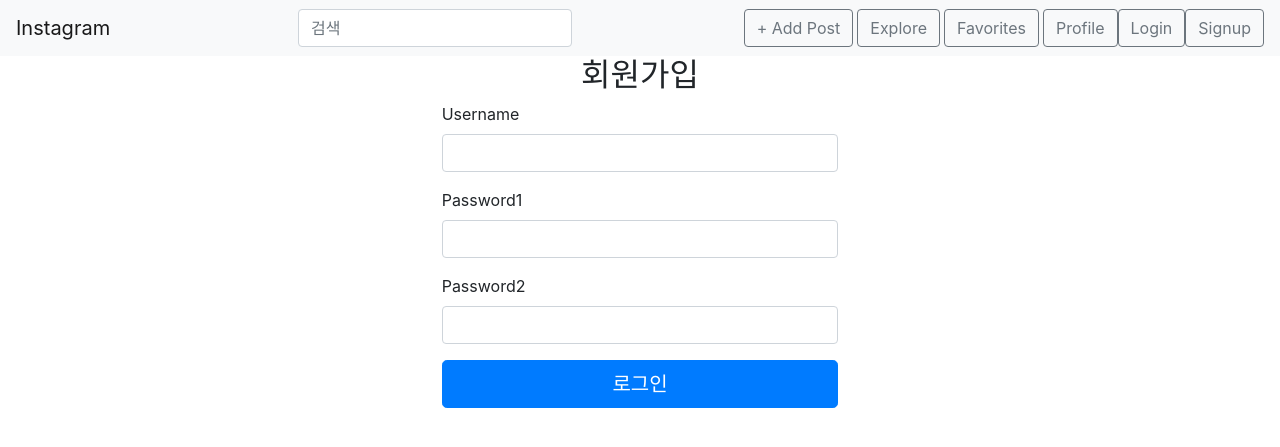
After one commit to hanyonghee9264/Instagram, a Django app: page /members/signup/ in a window 1280 px wide. The commit adds this page. Shown: the top 447 px of the page. Run offline with Django 3.2, Linux system fonts and the light colour scheme; some libraries are stand-ins or nearby versions.

Commit message:
username, password1, password2가 유효할 경우의 회원가입 구현

```diff
--- a/app/members/forms.py
+++ b/app/members/forms.py
@@ -20,3 +20,27 @@ class LoginForm(forms.Form):
             }
         )
     )
+
+
+class SignupForm(forms.Form):
+    username = forms.CharField(
+        widget=forms.TextInput(
+            attrs={
+                'class': 'form-control',
+            }
+        )
+    )
+    password1 = forms.CharField(
+        widget=forms.PasswordInput(
+            attrs={
+                'class': 'form-control',
+            }
+        )
+    )
+    password2 = forms.CharField(
+        widget=forms.PasswordInput(
+            attrs={
+                'class': 'form-control',
+            }
+        )
+    )
--- a/app/members/urls.py
+++ b/app/members/urls.py
@@ -6,4 +6,5 @@ app_name = 'members'
 urlpatterns = [
     path('login/', views.login_view, name='login'),
     path('logout/', views.logout_view, name='logout'),
+    path('signup/', views.signup_view, name='signup'),
 ]
--- a/app/members/views.py
+++ b/app/members/views.py
@@ -1,7 +1,9 @@
 from django.contrib.auth import authenticate, login, logout
+from django.contrib.auth.models import User
+from django.http import HttpResponse
 from django.shortcuts import render, redirect
 
-from .forms import LoginForm
+from .forms import LoginForm, SignupForm
 
 
 def login_view(request):
@@ -57,3 +59,47 @@ def logout_view(request):
     if request.method == 'POST':
         logout(request)
         return redirect('posts:post-list')
+
+
+def signup_view(request):
+    # URL: /members/signup/
+    # Template: members/signup.html
+    # Form:
+    #  SignupForm
+    #   username, password1, password2를 받음
+    # 나머지 요소들은 login.html의 요소를 최대한 재활용
+
+    # Get요청시 해당 템플릿 보여주도록 처리
+    #  base.html에 있는 'Signup'버튼이 이 쪽으로 이동할 수 있도록 url 링크걸기
+    if request.method == 'POST':
+        # 1. request.POST에 전달된 username, password1, password2를
+        #    각각 해당 이름의 변수에 할당
+        # 2-x에서는 HttpResponse에 문자열로 에러를 리턴해주기
+        #  2-1. username에 해당하는 User가 이미 있다면
+        #       사용자명 ({username})은 이미 사용중입니다.
+        #  2-2. password1과 password2가 일치하지 않는다면
+        #       비밀번호와 비밀번호 확인란의 값이 일치하지 않습니다.
+        # 3. 위의 두 경우가 아니라면
+        #    새 User를 생성, 해당 User로 로그인 시켜준 후 'posts:post-list'로 redirect처리
+        username = request.POST['username']
+        password1 = request.POST['password1']
+        password2 = request.POST['password2']
+
+        if User.objects.filter(username=username).exists():
+            return HttpResponse(f'사용자명({username})은 이미 사용중입니다.')
+        if password1 != password2:
+            return HttpResponse('비밀번호와 비밀번호 확인란의 값이 일치하지 않습니다.')
+
+        # create_user메서드는 create와 달리 자동으로 password해싱을 해줌
+        user = User.objects.create_user(
+            username=username,
+            password=password1,
+        )
+        login(request, user)
+        return redirect('posts:post-list')
+    else:
+        form = SignupForm()
+        context = {
+            'form': form,
+        }
+        return render(request, 'members/signup.html', context)
--- a/app/templates/base.html
+++ b/app/templates/base.html
@@ -52,10 +52,10 @@
             </li>
             {% else %}
             <li class="nav-item">
-                <a href="#" class="btn btn-outline-secondary">Login</a>
+                <a href="{% url 'members:login' %}" class="btn btn-outline-secondary">Login</a>
             </li>
             <li class="nav-item">
-                <a href="#" class="btn btn-outline-secondary">Signup</a>
+                <a href="{% url 'members:signup' %}" class="btn btn-outline-secondary">Signup</a>
             </li>
             {% endif %}
         </ul>
--- /dev/null
+++ b/app/templates/members/signup.html
@@ -0,0 +1,20 @@
+{% extends 'base.html' %}
+
+{% block content %}
+<div class="col col-lg-4 offset-lg-4 col-md-6 offset-md-3 col-sm-8 offset-sm-2">
+    <h2 class="text-center">회원가입</h2>
+    <form action="" method="POST">
+        {% csrf_token %}
+        {% for field in form %}
+        <div class="form-group">
+            <label for="{{ field.id_for_label }}">
+                {{ field.label }}
+            </label>
+            {{ field }}
+        </div>
+        {% endfor %}
+        <button class="btn btn-lg btn-primary btn-block" type="submit">로그인</button>
+    </form>
+
+</div>
+{% endblock %}
```
Also changed, not shown: app/templates/members/logout.html (deleted), 1 other file.
